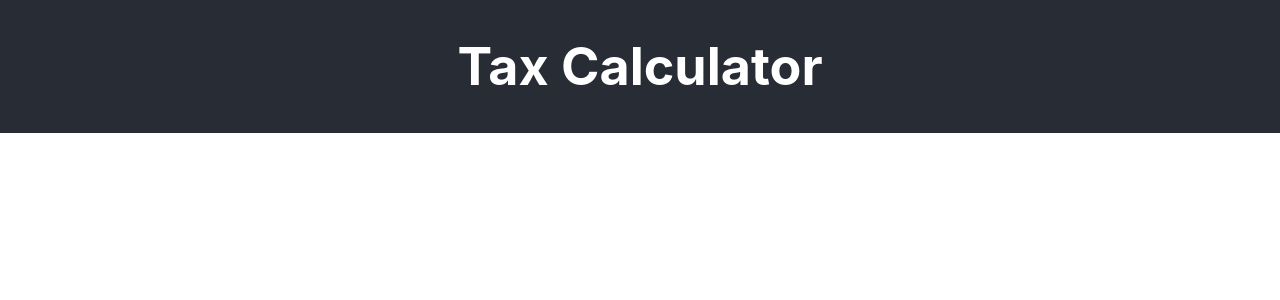
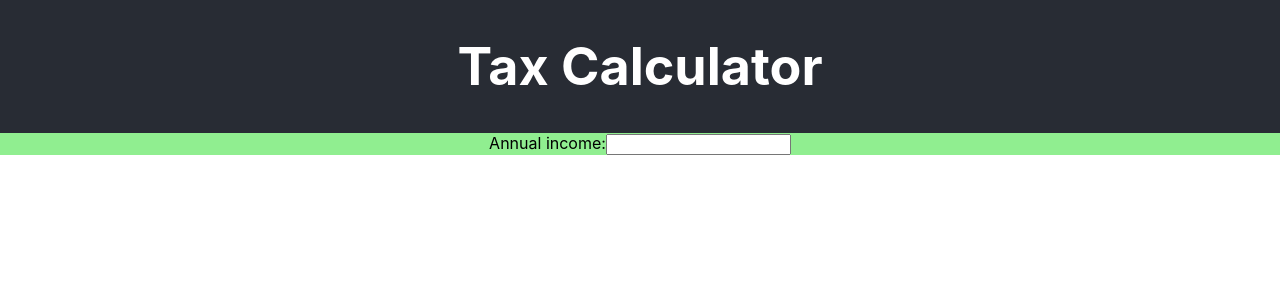
Before and after one commit to aliravn/challenge-tax-calculator, a React (Create React App) app: page / in a window 1280 px wide. Shown: the top 300 px of the page. Built offline with nearby package versions, Linux system fonts and the light colour scheme.

Commit message:
add input and test

```diff
--- a/src/App.js
+++ b/src/App.js
@@ -1,4 +1,5 @@
 import './App.css';
+import TaxCalcForm from './components/TaxCalcForm/TaxCalcForm.js';
 
 function App() {
   return (
@@ -6,6 +7,7 @@ function App() {
       <header className="App-header">
         <h1>Tax Calculator</h1>
       </header>
+      <TaxCalcForm />
     </div>
   );
 }
--- /dev/null
+++ b/src/components/TaxCalcForm/TaxCalcForm.css
@@ -0,0 +1,3 @@
+.formContainer {
+  background: lightgreen;
+}
--- /dev/null
+++ b/src/components/TaxCalcForm/TaxCalcForm.js
@@ -0,0 +1,13 @@
+import React from 'react';
+import './TaxCalcForm.css';
+
+const TaxCalcForm = () => {
+    return (
+        <div className='formContainer'>
+            <label htmlFor="income">Annual income:</label>
+            <input type="text" id="income" name="income" />
+        </div>
+    );
+}
+
+export default TaxCalcForm;
```
Also changed, not shown: 1 other file (tests, documents, lock files or other folders).
